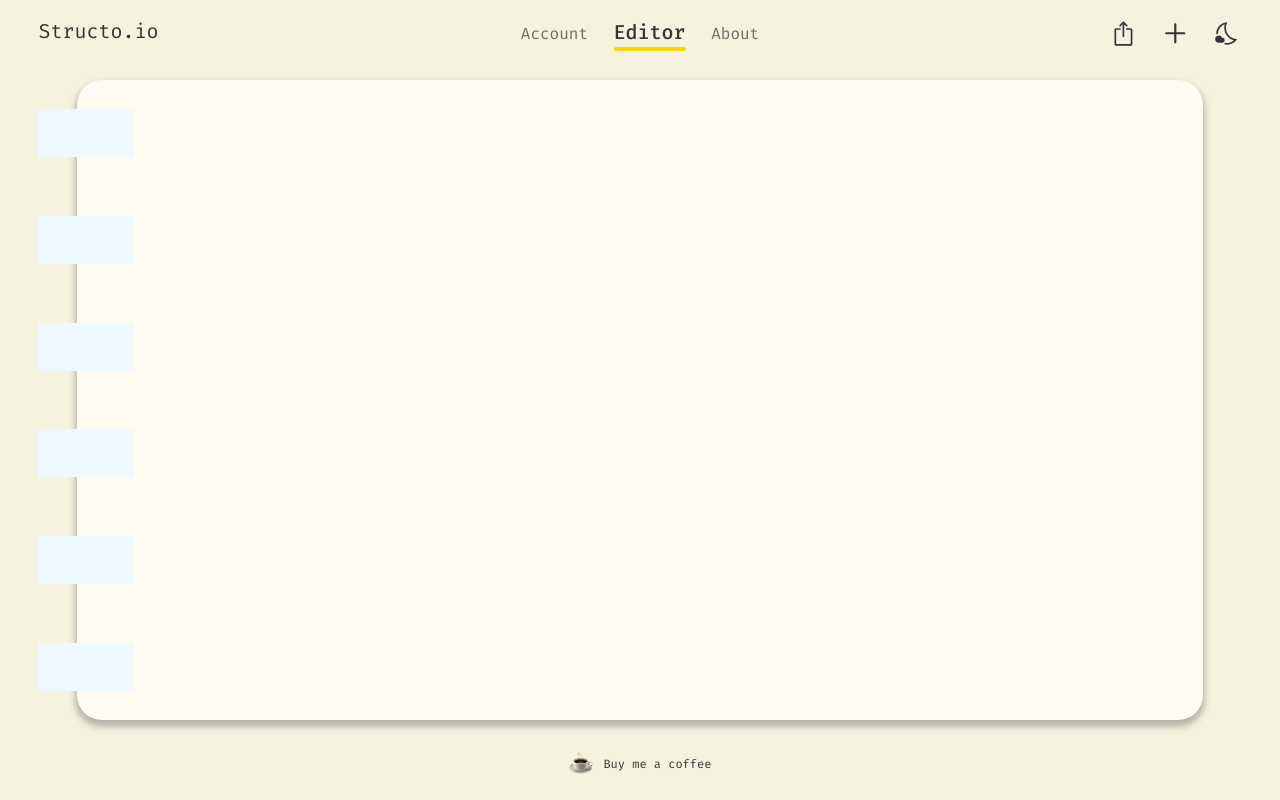
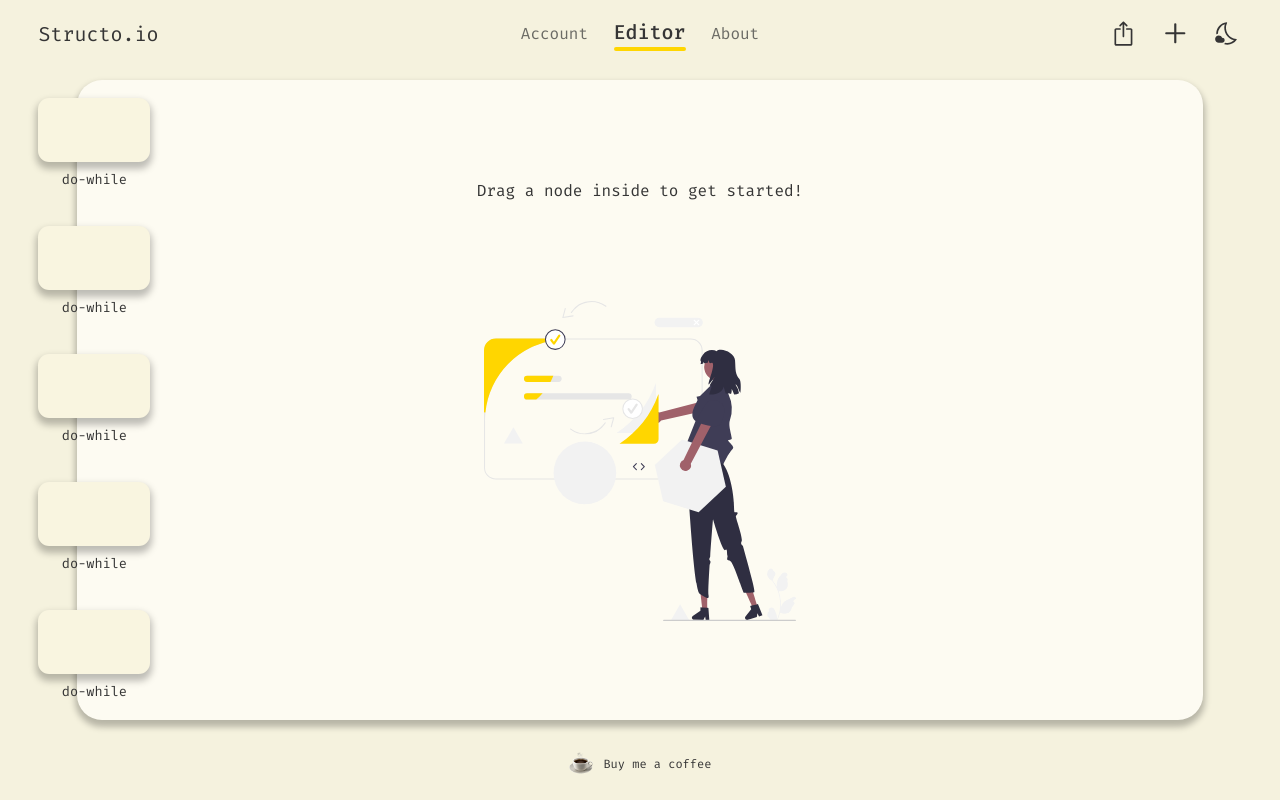
Before and after one commit to JULO01/structo.io, a Vue app in the folder structo-io-app/: page / in a window 1280 px wide. Built offline with nearby package versions, Linux system fonts and the light colour scheme.

Commit message:
feat: adding types and animations

```diff
--- a/structo-io-app/components.d.ts
+++ b/structo-io-app/components.d.ts
@@ -12,7 +12,9 @@ declare module '@vue/runtime-core' {
     AppHeader: typeof import('./src/components/AppHeader.vue')['default']
     AppHeaderActions: typeof import('./src/components/AppHeaderActions.vue')['default']
     AppHeaderNav: typeof import('./src/components/AppHeaderNav.vue')['default']
+    BaseEmptyContent: typeof import('./src/components/BaseEmptyContent.vue')['default']
     BaseIcon: typeof import('./src/components/BaseIcon.vue')['default']
+    CanvasSidebarItem: typeof import('./src/components/CanvasSidebarItem.vue')['default']
     HeaderActions: typeof import('./src/components/HeaderActions.vue')['default']
     HeaderNav: typeof import('./src/components/HeaderNav.vue')['default']
     HelloWorld: typeof import('./src/components/HelloWorld.vue')['default']
--- a/structo-io-app/src/components/AppCanvas.vue
+++ b/structo-io-app/src/components/AppCanvas.vue
@@ -1,16 +1,21 @@
 <template>
   <div class="canvas-container">
     <div class="canvas-sidebar">
-      <div class="test-item"></div>
-      <div class="test-item"></div>
-      <div class="test-item"></div>
-      <div class="test-item"></div>
-      <div class="test-item"></div>
-      <div class="test-item"></div>
+      <CanvasSidebarItem />
+      <CanvasSidebarItem />
+      <CanvasSidebarItem />
+      <CanvasSidebarItem />
+      <CanvasSidebarItem />
     </div>
-    <div class="canvas"></div>
+    <div class="canvas">
+      <BaseEmptyContent url="src/assets/svg/drag.svg" display-text="Drag a node inside to get started!" alt="TODO: entfern mich" />
+    </div>
   </div>
 </template>
+<script setup lang="ts">
+import BaseEmptyContent from './BaseEmptyContent.vue'
+import CanvasSidebarItem from './CanvasSidebarItem.vue'
+</script>
 <style scoped>
 html:not(.dark) .canvas {
   background-color: var(--editor-canvas-background-light);
@@ -30,7 +35,6 @@ html.dark .canvas {
 }
 
 .canvas {
-  display: flex;
   border-radius: 25px;
   box-shadow: var(--box-shadow-200);
 }
@@ -44,10 +48,4 @@ html.dark .canvas {
   top: 0;
   bottom: 0;
 }
-
-.test-item {
-  width: 6rem;
-  height: 3rem;
-  background-color: aliceblue;
-}
 </style>
--- a/structo-io-app/src/components/AppFooter.vue
+++ b/structo-io-app/src/components/AppFooter.vue
@@ -1,6 +1,6 @@
 <template>
   <div class="footer-container">
-    <a href="https://www.paypal.com/pools/c/8PmAPBMmMW" target="_blank" class="footer-item"><img src="../assets/images/hot-beverage.png" class="footer-link-image" />Buy me a coffee</a>
+    <a href="https://www.paypal.com/pools/c/8PmAPBMmMW" target="_blank" class="footer-item"><img src="../assets/images/coffee.png" class="footer-link-image" />Buy me a coffee</a>
   </div>
 </template>
 <script setup lang="ts"></script>
--- a/structo-io-app/src/components/AppHeader.vue
+++ b/structo-io-app/src/components/AppHeader.vue
@@ -15,6 +15,7 @@ import HeaderNav from './HeaderNav.vue'
 .container {
   display: flex;
   justify-content: space-between;
+  align-items: center;
 }
 .app-logo {
   font-size: var(--fs-logo);
--- /dev/null
+++ b/structo-io-app/src/components/BaseEmptyContent.vue
@@ -0,0 +1,32 @@
+<template>
+  <div class="content-container">
+    <div class="empty-text">{{ displayText }}</div>
+    <img :src="url" :alt="alt" class="empty-image" />
+  </div>
+</template>
+<script setup lang="ts">
+type Props = {
+  url: string
+  displayText: string
+  alt?: string
+}
+
+const props = defineProps<Props>()
+</script>
+<style scoped>
+.content-container {
+  width: 100%;
+  height: 100%;
+  display: flex;
+  flex-direction: column;
+  justify-content: space-evenly;
+  align-items: center;
+}
+
+.empty-text {
+  font-size: var(--fs-editor-canvas-heading);
+}
+.empty-image {
+  height: clamp(2rem, 40vh, 20rem);
+}
+</style>
--- /dev/null
+++ b/structo-io-app/src/components/CanvasSidebarItem.vue
@@ -0,0 +1,46 @@
+<template>
+  <div class="item-container">
+    <div class="item" draggable="true"></div>
+    <div class="item-title">do-while</div>
+  </div>
+</template>
+<script setup lang="ts"></script>
+<style scoped>
+.item-container {
+  width: fit-content;
+  display: flex;
+  flex-direction: column;
+  align-items: flex-start;
+  gap: 0.5rem;
+}
+html:not(.dark) .item {
+  background-color: var(--editor-tool-background-light);
+}
+
+html.dark .item {
+  background-color: var(--editor-tool-background-dark);
+}
+
+.item {
+  width: 7rem;
+  height: 4rem;
+  border-radius: 0.7rem;
+  cursor: pointer;
+
+  box-shadow: var(--box-shadow-400);
+  transition-duration: 300ms;
+}
+
+.item:hover {
+  border: 3px solid rgb(var(--color-primary-500));
+  box-shadow: var(--box-shadow-600);
+
+  width: 8.75rem;
+  height: 5rem;
+}
+
+.item-title {
+  align-self: center;
+  font-size: var(--fs-editor-tool-item);
+}
+</style>
--- a/structo-io-app/src/components/HeaderActions.vue
+++ b/structo-io-app/src/components/HeaderActions.vue
@@ -2,7 +2,9 @@
   <div class="actions-container">
     <BaseIcon name="export" size="28px" />
     <BaseIcon name="add" size="36px" />
-    <BaseIcon name="darkMode" size="28px" @click="toggleDark()" />
+    <BaseIcon v-if="isDark" name="lightMode" size="28px" @click="toggleDark()" />
+    <!-- TODO: add animation for the icon change-->
+    <BaseIcon v-else name="darkMode" size="28px" @click="toggleDark()" />
   </div>
 </template>
 <script setup lang="ts">
--- a/structo-io-app/src/styles/globals.css
+++ b/structo-io-app/src/styles/globals.css
@@ -35,6 +35,7 @@
 
   --fs-200: 0.5rem;
   --fs-300: 0.75rem;
+  --fs-350: 0.85rem;
   --fs-400: 1rem;
   --fs-500: 1.25rem;
   --fs-600: 1.5rem;
@@ -48,17 +49,17 @@
   --fs-header-nav-item-active: var(--fs-500);
   --fs-header-nav-item-inactive: var(--fs-400);
 
-  --fs-editor-tool-item: var(--fs-500);
+  --fs-editor-tool-item: var(--fs-350);
   --fs-footer-nav: var(--fs-300);
 
-  --fs-editor-canvas-heading: var(--fs-700);
+  --fs-editor-canvas-heading: var(--fs-400);
   --fs-editor-canvas-item: var();
 
   /* shadows for different layers */
   --box-shadow-200: 0px 5px 6px 2px rgba(0, 0, 0, 0.25);
-  --box-shadow-400: 0px 5px 8px 3px rgba(0, 0, 0, 0.25);
-  --box-shadow-600: 0px 5px 10px 4px rgba(0, 0, 0, 0.25);
-  --box-shadow-800: 0px 5px 12px 5px rgba(0, 0, 0, 0.25);
+  --box-shadow-400: 0px 5px 7px 2px rgba(0, 0, 0, 0.25);
+  --box-shadow-600: 0px 5px 8px 3px rgba(0, 0, 0, 0.25);
+  --box-shadow-800: 0px 5px 10px 4px rgba(0, 0, 0, 0.25);
 
   /* color property mappings */
   --app-background-light: rgb(var(--color-neutral-400));
```
Also changed, not shown: structo-io-app/src/types/nodes.ts (added, +62 -0 lines), structo-io-app/src/assets/images/coffee.png (renamed from structo-io-app/src/assets/images/hot-beverage.png).
